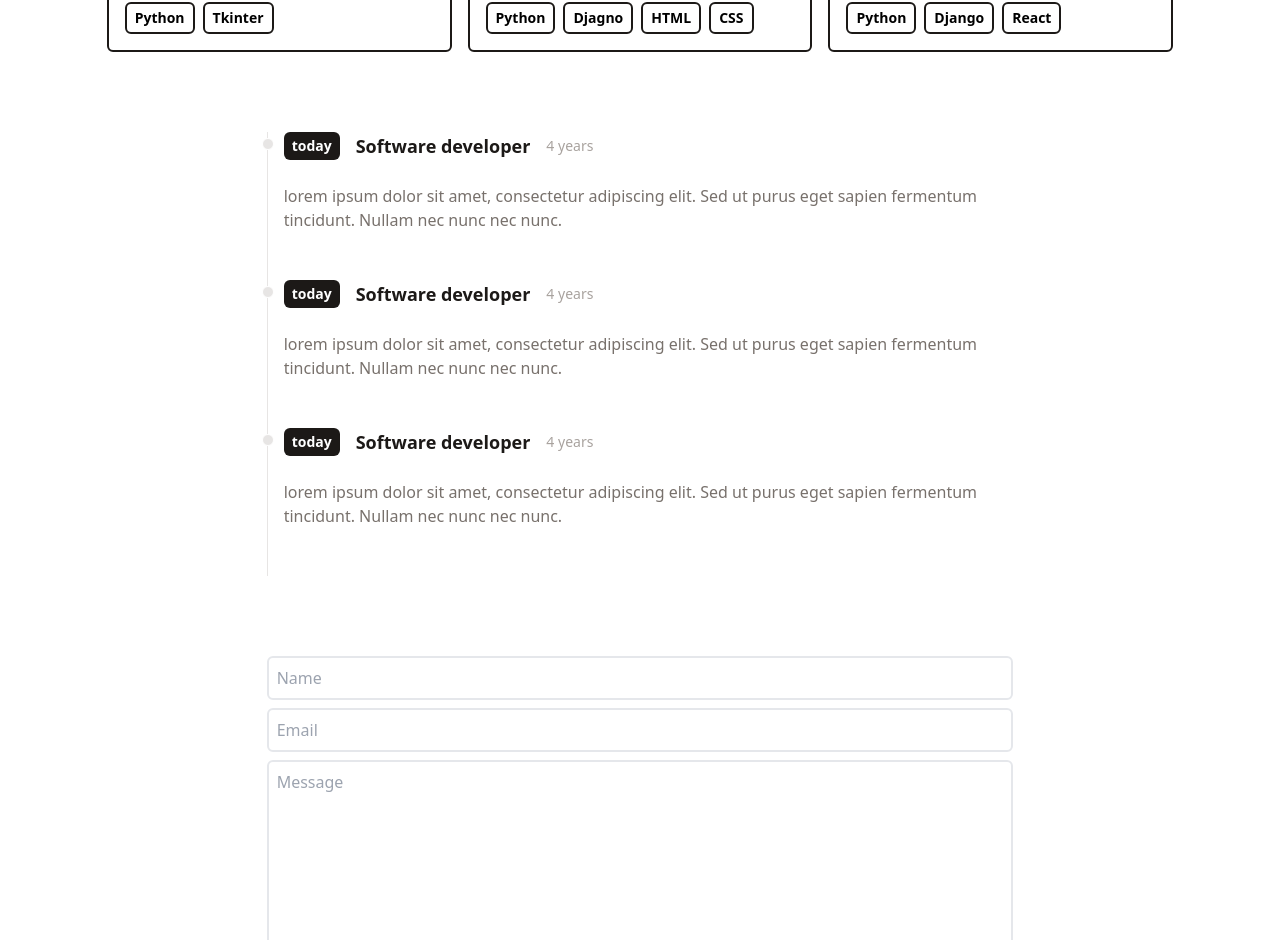
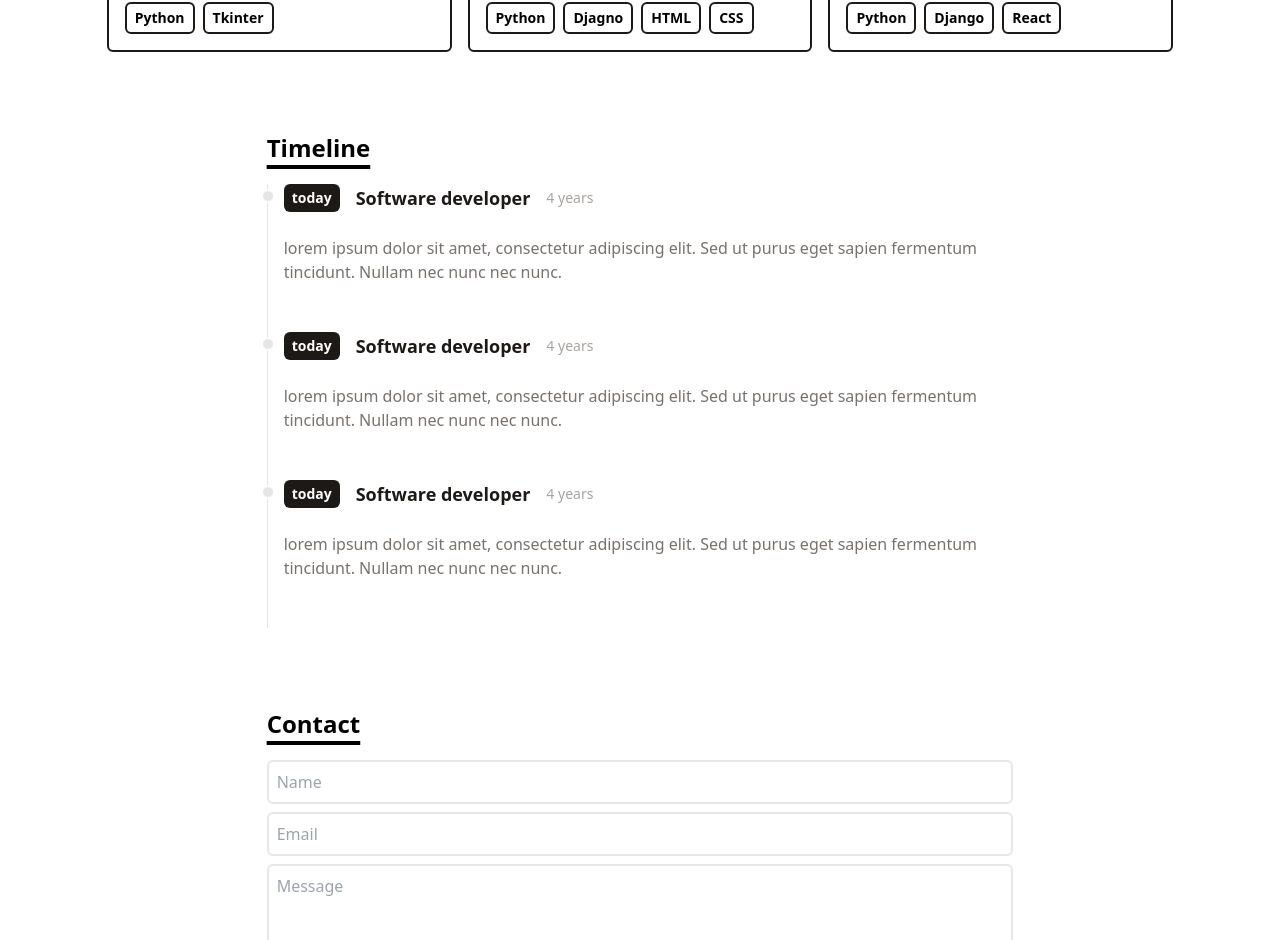
Before and after one commit to Pawansubedi90558/minimal-portfolio, a React (Vite) app: page / in a window 1280 px wide. Shown: the part 600-1540 px from the top of the page. Built offline with nearby package versions, Linux system fonts and the light colour scheme.

Commit message:
titles configured

```diff
--- a/src/components/Contact.jsx
+++ b/src/components/Contact.jsx
@@ -1,4 +1,5 @@
 import React from "react";
+import Title from "./Title";
 
 function Contact(){
     return (
@@ -8,6 +9,7 @@ function Contact(){
                       method="POST"
                       className="flex flex-col w-full md:w-7/12"
                 >
+                <Title>Contact</Title>
                     <input type="text"
                            name="name"
                            placeholder="Name"
--- a/src/components/Timeline.jsx
+++ b/src/components/Timeline.jsx
@@ -1,11 +1,13 @@
 import React from "react";
 import timeline from "../data/timeline";
 import TimelineItem from "./TimelineItem";
+import Title from "./Title";
 
 function Timeline(){
     return (
         <div className="flex flex-col md:flex-row justify-center my-20">
             <div className="w-full md:w-7/12">
+                <Title>Timeline</Title>
                 {timeline.map(item =>(
                     <TimelineItem
                         year={item.year}
```
